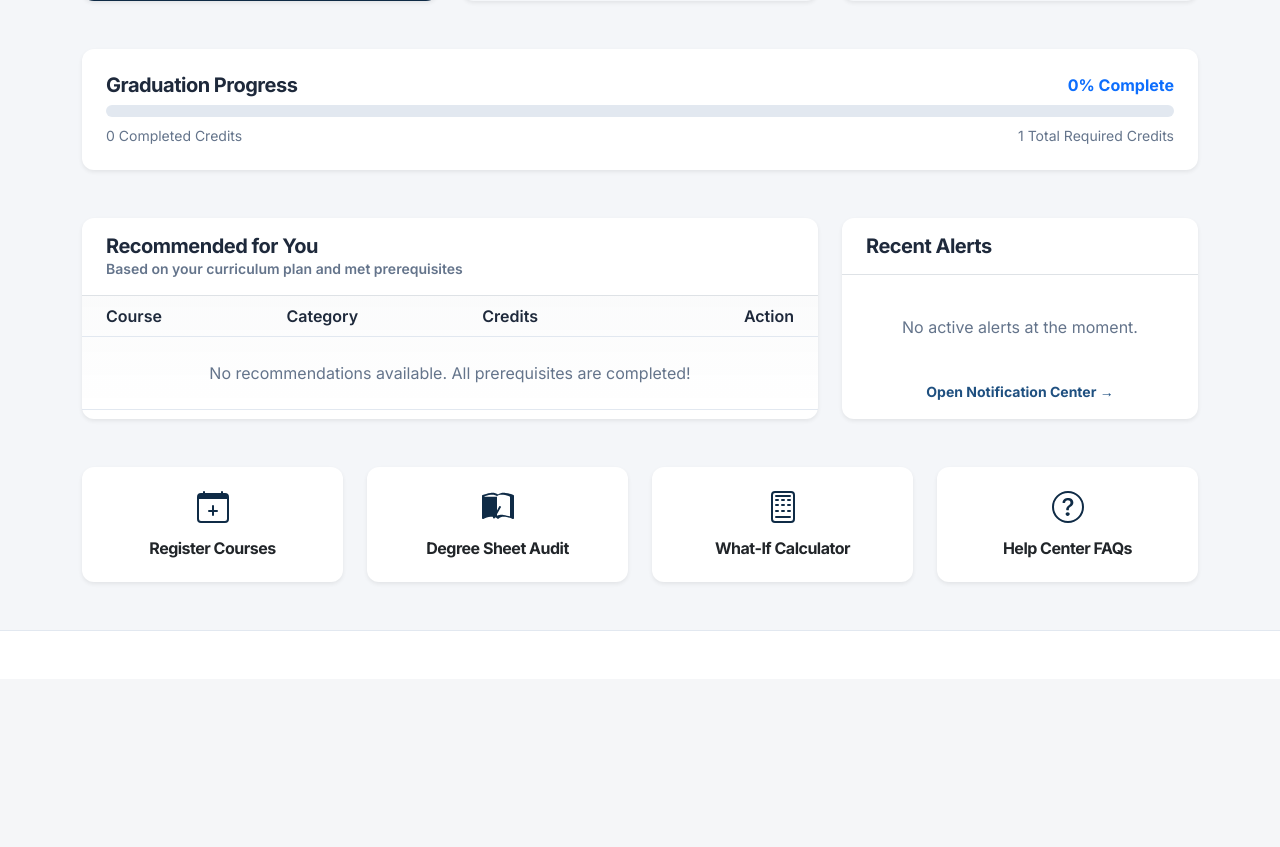
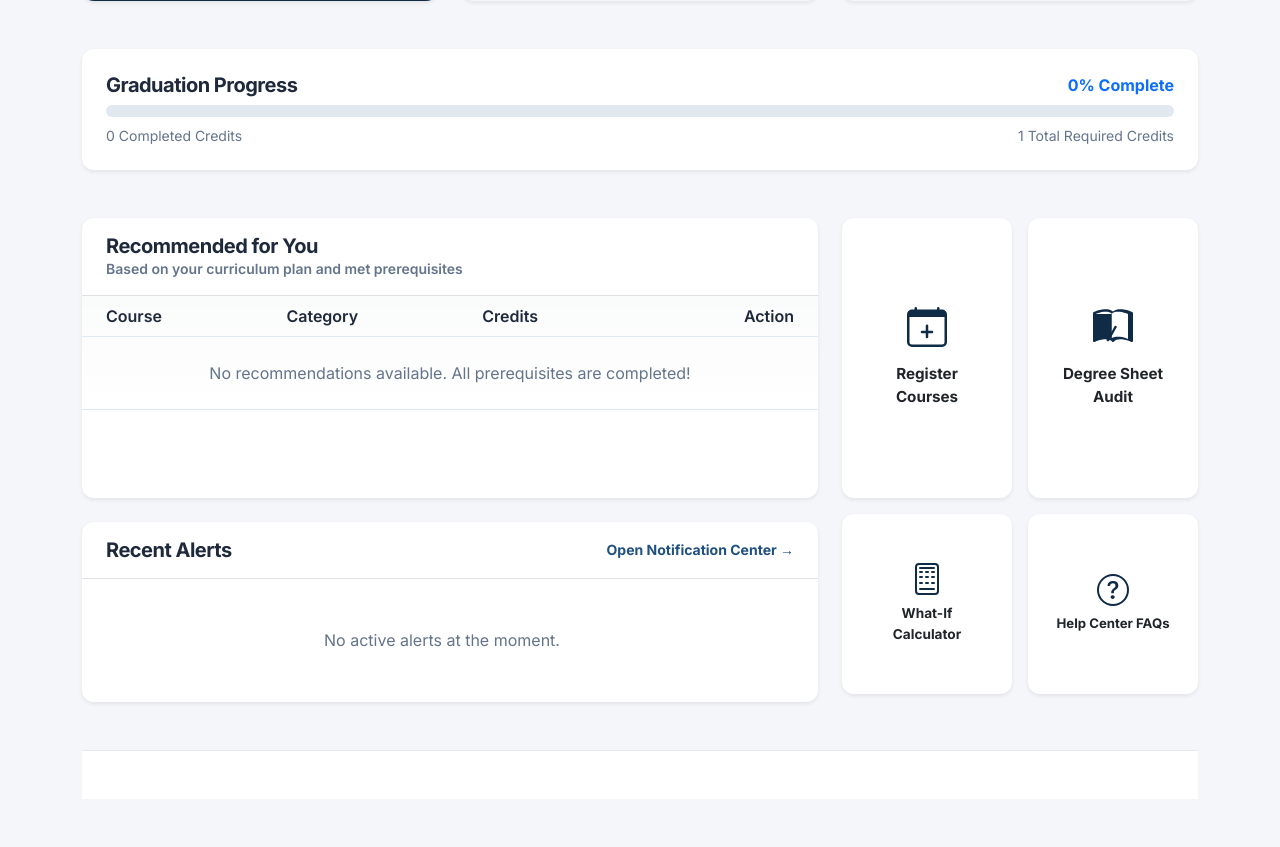
Before and after one commit to MrAxis21/student-portal, a Django app: page /dashboard/ in a window 1280 px wide. Shown: the part 562-1409 px from the top of the page. Before the commit the page ends 1193 px from the top, so only its background shows below. Run offline with Django 5.2, Linux system fonts and the light colour scheme; the visitor is signed in with stand-in values (Sample User, id 1); data that the repository does not hold is empty.

Commit message:
Align quick action heights with Recommended and Recent Alerts blocks

```diff
--- a/portal/templates/portal/student_dashboard.html
+++ b/portal/templates/portal/student_dashboard.html
@@ -104,16 +104,17 @@
     </div>
 </div>
 
-<!-- Recommended Courses & Recent Updates -->
+<!-- Recommended Courses & Recent Updates & Quick Actions -->
 <div class="row g-4 mb-5">
+    <!-- Left Column (Recommended & Alerts) -->
+    <div class="col-lg-8 d-flex flex-column gap-4">
         <!-- Recommended Courses -->
-    <div class="col-lg-8">
-        <div class="card border-0 shadow-sm bg-card h-100">
+        <div class="card border-0 shadow-sm bg-card d-flex flex-column" style="height: 280px;">
             <div class="card-header bg-transparent border-bottom pb-3">
                 <h5 class="fw-bold mb-0">Recommended for You</h5>
                 <p class="text-muted small mb-0">Based on your curriculum plan and met prerequisites</p>
             </div>
-            <div class="card-body p-0">
+            <div class="card-body p-0 flex-grow-1 overflow-auto">
                 <div class="table-responsive">
                     <table class="table table-hover align-middle mb-0">
                         <thead>
@@ -149,82 +150,87 @@
                 </div>
             </div>
         </div>
+
+        <!-- Recent Alerts (Horizontal Layout) -->
+        <div class="card border-0 shadow-sm bg-card d-flex flex-column" style="height: 180px;">
+            <div class="card-header bg-transparent border-bottom d-flex justify-content-between align-items-center py-3">
+                <h5 class="fw-bold mb-0">Recent Alerts</h5>
+                <a href="{% url 'notifications' %}" class="small fw-bold text-decoration-none">Open Notification Center →</a>
             </div>
-
-    <!-- Updates Feed -->
-    <div class="col-lg-4">
-        <div class="card border-0 shadow-sm bg-card h-100">
-            <div class="card-header bg-transparent border-bottom pb-3">
-                <h5 class="fw-bold mb-0">Recent Alerts</h5>
-            </div>
-            <div class="card-body p-3">
+            <div class="card-body p-3 flex-grow-1 overflow-auto d-flex align-items-center">
+                <div class="row g-3 w-100">
                     {% for notif in recent_notifications %}
-                <div class="mb-3 pb-3 border-bottom last-border-none">
-                    <span class="badge mb-1
+                    <div class="col-md-4">
+                        <div class="p-2 border rounded-3 h-100 bg-light bg-opacity-50 d-flex flex-column justify-content-center">
+                            <div class="mb-1">
+                                <span class="badge
                                     {% if notif.category == 'seats' %}bg-success bg-opacity-10 text-success
                                     {% elif notif.category == 'deadlines' %}bg-danger bg-opacity-10 text-danger
-                        {% else %}bg-primary bg-opacity-10 text-primary{% endif %}">
+                                    {% else %}bg-primary bg-opacity-10 text-primary{% endif %}" style="font-size: 0.7rem;">
                                     {{ notif.category|title }}
                                 </span>
-                    <h6 class="fw-bold mb-1">{{ notif.title }}</h6>
-                    <p class="small text-muted mb-0">{{ notif.message }}</p>
+                            </div>
+                            <h6 class="fw-bold mb-1" style="font-size: 0.8rem; overflow: hidden; text-overflow: ellipsis; white-space: nowrap;">{{ notif.title }}</h6>
+                            <p class="small text-muted mb-0" style="font-size: 0.7rem; line-height: 1.3; display: -webkit-box; -webkit-line-clamp: 2; -webkit-box-orient: vertical; overflow: hidden;">{{ notif.message }}</p>
+                        </div>
                     </div>
                     {% empty %}
-                <p class="text-muted text-center py-4 my-0">No active alerts at the moment.</p>
+                    <div class="col-12 text-center py-2">
+                        <p class="text-muted my-0">No active alerts at the moment.</p>
+                    </div>
                     {% endfor %}
-                <div class="text-center mt-3">
-                    <a href="{% url 'notifications' %}" class="small fw-bold text-decoration-none">Open Notification Center →</a>
-                </div>
                 </div>
             </div>
         </div>
     </div>
 
-<!-- Quick Links Grid -->
-<div class="row g-4">
-    <div class="col-md-3 col-sm-6">
-        <a href="{% url 'registration' %}" class="card text-center p-4 border-0 shadow-sm bg-card text-decoration-none hover-lift h-100">
+    <!-- Right Column (Quick Actions Floating Grid) -->
+    <div class="col-lg-4">
+        <div class="row g-3">
+            <div class="col-6">
+                <a href="{% url 'registration' %}" class="card text-center p-4 border-0 shadow-sm bg-card text-decoration-none hover-lift d-flex flex-column justify-content-center align-items-center" style="height: 280px;">
                     <div class="text-primary mb-3">
-                <svg xmlns="http://www.w3.org/2000/svg" width="32" height="32" fill="currentColor" class="bi bi-calendar-plus" viewBox="0 0 16 16" style="color: var(--primary-blue);">
+                        <svg xmlns="http://www.w3.org/2000/svg" width="40" height="40" fill="currentColor" class="bi bi-calendar-plus" viewBox="0 0 16 16" style="color: var(--primary-blue);">
                             <path d="M8 7a.5.5 0 0 1 .5.5v2H10a.5.5 0 0 1 0 1H8.5V12a.5.5 0 0 1-1 0v-1.5H6a.5.5 0 0 1 0-1h1.5v-2A.5.5 0 0 1 8 7z"/>
                             <path d="M3.5 0a.5.5 0 0 1 .5.5V1h8V.5a.5.5 0 0 1 1 0V1h1a2 2 0 0 1 2 2v11a2 2 0 0 1-2 2H2a2 2 0 0 1-2-2V3a2 2 0 0 1 2-2h1V.5a.5.5 0 0 1 .5-.5zM1 4v10a1 1 0 0 0 1 1h12a1 1 0 0 0 1-1V4H1z"/>
                         </svg>
                     </div>
-            <h6 class="fw-bold text-dark mb-0">Register Courses</h6>
+                    <span class="fw-bold text-dark mb-0 text-center" style="font-size: 0.95rem;">Register Courses</span>
                 </a>
             </div>
-    <div class="col-md-3 col-sm-6">
-        <a href="{% url 'academic_progress' %}" class="card text-center p-4 border-0 shadow-sm bg-card text-decoration-none hover-lift h-100">
+            <div class="col-6">
+                <a href="{% url 'academic_progress' %}" class="card text-center p-4 border-0 shadow-sm bg-card text-decoration-none hover-lift d-flex flex-column justify-content-center align-items-center" style="height: 280px;">
                     <div class="text-primary mb-3">
-                <svg xmlns="http://www.w3.org/2000/svg" width="32" height="32" fill="currentColor" class="bi bi-journal-check" viewBox="0 0 16 16" style="color: var(--primary-blue);">
+                        <svg xmlns="http://www.w3.org/2000/svg" width="40" height="40" fill="currentColor" class="bi bi-journal-check" viewBox="0 0 16 16" style="color: var(--primary-blue);">
                             <path fill-rule="evenodd" d="M5.7 13.7a.5.5 0 0 1-.2-.4l-.8-2.9a.5.5 0 0 1 .9-.3l.6 2.1 2.3-4.3a.5.5 0 1 1 .8.5l-2.8 5a.5.5 0 0 1-.7.2z"/>
                             <path d="M1 2.828c.885-.37 2.154-.769 3.388-.893 1.33-.134 2.458.063 3.112.752.654-.69 1.783-.886 3.112-.752 1.234.124 2.503.523 3.388.893v9.923c-.918-.35-2.107-.692-3.287-.81-1.094-.111-2.278-.039-3.213.492V2.828zM8 1.783C7.015.936 5.587.81 4.287.94c-1.514.153-3.042.672-3.994 1.105A.5.5 0 0 0 0 2.5v11a.5.5 0 0 0 .707.455c.882-.4 2.303-.881 3.68-1.02 1.409-.142 2.59.087 3.223.877a.5.5 0 0 0 .78 0c.633-.79 1.814-1.019 3.222-.877 1.378.139 2.8.62 3.681 1.02A.5.5 0 0 0 16 13.5v-11a.5.5 0 0 0-.293-.455c-.952-.433-2.48-.952-3.994-1.105C10.413.809 8.985.936 8 1.783z"/>
                         </svg>
                     </div>
-            <h6 class="fw-bold text-dark mb-0">Degree Sheet Audit</h6>
+                    <span class="fw-bold text-dark mb-0 text-center" style="font-size: 0.95rem;">Degree Sheet Audit</span>
                 </a>
             </div>
-    <div class="col-md-3 col-sm-6">
-        <a href="{% url 'grades' %}" class="card text-center p-4 border-0 shadow-sm bg-card text-decoration-none hover-lift h-100">
-            <div class="text-primary mb-3">
+            <div class="col-6">
+                <a href="{% url 'grades' %}" class="card text-center p-4 border-0 shadow-sm bg-card text-decoration-none hover-lift d-flex flex-column justify-content-center align-items-center" style="height: 180px;">
+                    <div class="text-primary mb-2">
                         <svg xmlns="http://www.w3.org/2000/svg" width="32" height="32" fill="currentColor" class="bi bi-calculator" viewBox="0 0 16 16" style="color: var(--primary-blue);">
                             <path d="M12 1a1 1 0 0 1 1 1v12a1 1 0 0 1-1 1H4a1 1 0 0 1-1-1V2a1 1 0 0 1 1-1h8zM4 0a2 2 0 0 0-2 2v12a2 2 0 0 0 2 2h8a2 2 0 0 0 2-2V2a2 2 0 0 0-2-2H4z"/>
                             <path d="M4 2.5a.5.5 0 0 1 .5-.5h7a.5.5 0 0 1 0 1h-7a.5.5 0 0 1-.5-.5zm0 2a.5.5 0 0 1 .5-.5h1a.5.5 0 0 1 0 1h-1a.5.5 0 0 1-.5-.5zm3 0a.5.5 0 0 1 .5-.5h1a.5.5 0 0 1 0 1h-1a.5.5 0 0 1-.5-.5zm3 0a.5.5 0 0 1 .5-.5h1a.5.5 0 0 1 0 1h-1a.5.5 0 0 1-.5-.5zM4 7a.5.5 0 0 1 .5-.5h1a.5.5 0 0 1 0 1h-1a.5.5 0 0 1-.5-.5zm3 0a.5.5 0 0 1 .5-.5h1a.5.5 0 0 1 0 1h-1a.5.5 0 0 1-.5-.5zm3 0a.5.5 0 0 1 .5-.5h1a.5.5 0 0 1 0 1h-1a.5.5 0 0 1-.5-.5zm-6 3a.5.5 0 0 1 .5-.5h1a.5.5 0 0 1 0 1h-1a.5.5 0 0 1-.5-.5zm3 0a.5.5 0 0 1 .5-.5h1a.5.5 0 0 1 0 1h-1a.5.5 0 0 1-.5-.5zm3 0a.5.5 0 0 1 .5-.5h1a.5.5 0 0 1 0 1h-1a.5.5 0 0 1-.5-.5zm-6 3a.5.5 0 0 1 .5-.5h7a.5.5 0 0 1 0 1h-7a.5.5 0 0 1-.5-.5z"/>
                         </svg>
                     </div>
-            <h6 class="fw-bold text-dark mb-0">What-If Calculator</h6>
+                    <span class="fw-bold text-dark small text-center" style="font-size: 0.85rem;">What-If Calculator</span>
                 </a>
             </div>
-    <div class="col-md-3 col-sm-6">
-        <a href="{% url 'help' %}" class="card text-center p-4 border-0 shadow-sm bg-card text-decoration-none hover-lift h-100">
-            <div class="text-primary mb-3">
+            <div class="col-6">
+                <a href="{% url 'help' %}" class="card text-center p-4 border-0 shadow-sm bg-card text-decoration-none hover-lift d-flex flex-column justify-content-center align-items-center" style="height: 180px;">
+                    <div class="text-primary mb-2">
                         <svg xmlns="http://www.w3.org/2000/svg" width="32" height="32" fill="currentColor" class="bi bi-question-circle" viewBox="0 0 16 16" style="color: var(--primary-blue);">
                             <path d="M8 15A7 7 0 1 1 8 1a7 7 0 0 1 0 14zm0 1A8 8 0 1 0 8 0a8 8 0 0 0 0 16z"/>
                             <path d="M5.255 5.786a.237.237 0 0 0 .241.247h.825c.138 0 .248-.113.266-.25.09-.656.54-1.134 1.342-1.134.686 0 1.314.343 1.314 1.168 0 .635-.374.927-.965 1.371-.673.489-1.206 1.06-1.168 1.987l.003.217a.25.25 0 0 0 .25.246h.811a.25.25 0 0 0 .25-.25v-.105c0-.718.273-.927 1.01-1.486.609-.463 1.244-.977 1.244-2.056 0-1.511-1.276-2.241-2.673-2.241-1.267 0-2.655.59-2.75 2.286zm1.557 5.763c0 .533.425.927 1.01.927.609 0 1.028-.394 1.028-.927 0-.552-.42-.94-1.029-.94-.584 0-1.009.388-1.009.94z"/>
                         </svg>
                     </div>
-            <h6 class="fw-bold text-dark mb-0">Help Center FAQs</h6>
+                    <span class="fw-bold text-dark small text-center" style="font-size: 0.825rem;">Help Center FAQs</span>
                 </a>
+            </div>
         </div>
 </div>
 
```
Lines whose indentation alone changed are shown as unchanged.
